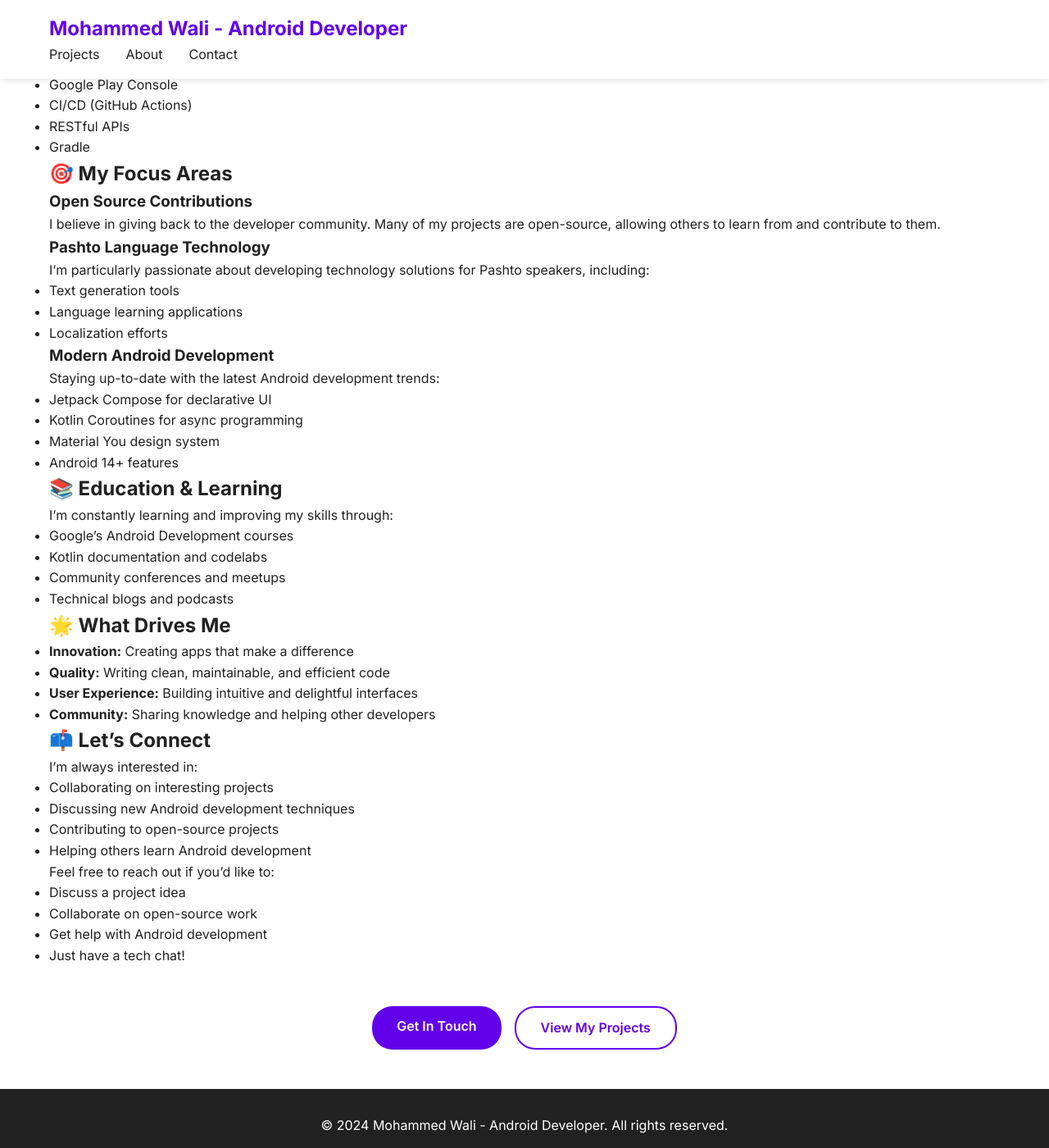
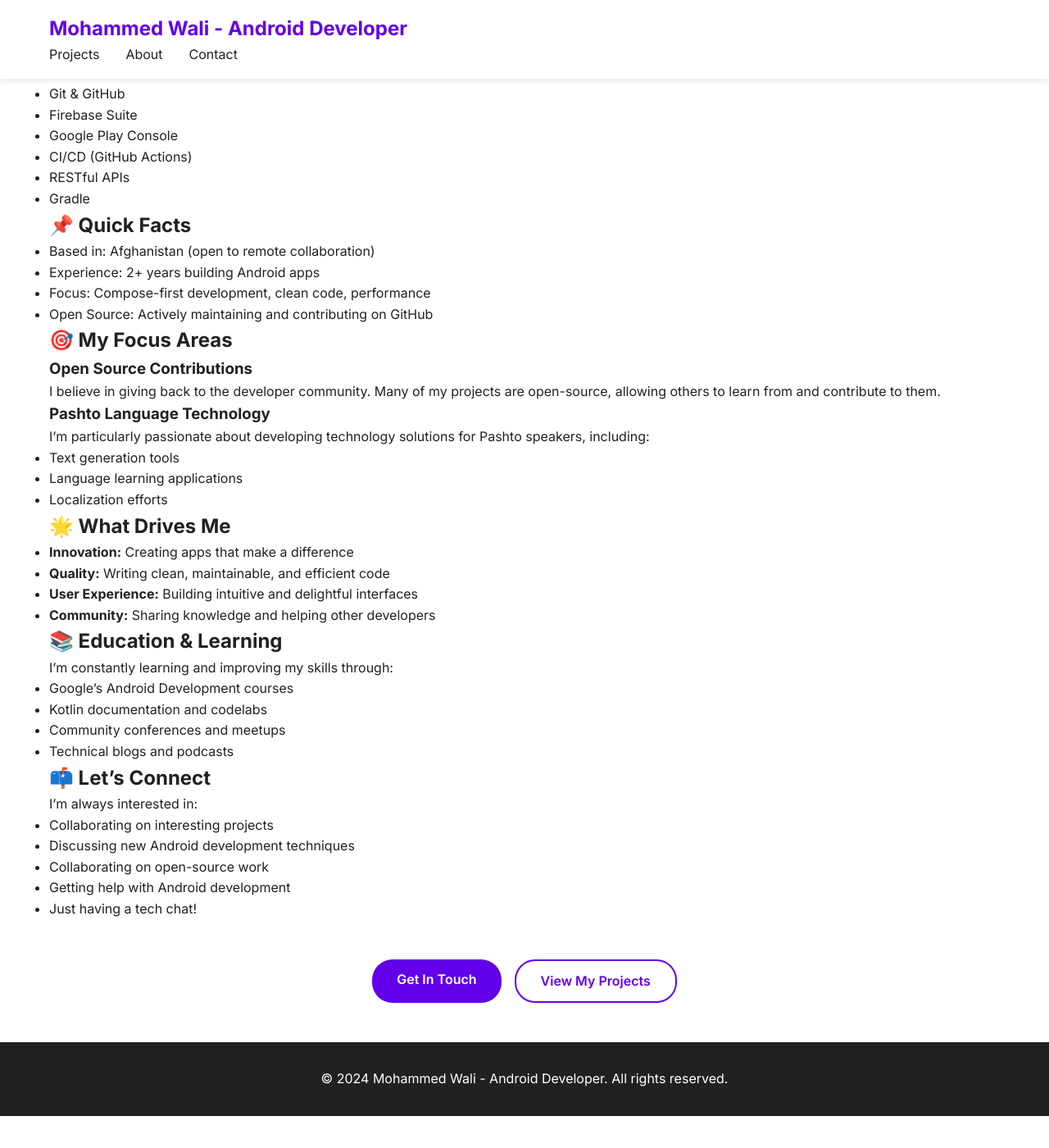
Before and after one commit to waliafghan22/waliafghan22.github.io, a Jekyll site: the page built from about.md, in a window 1280 px wide and 1400 px high, scrolled down 897 px. Shown: the whole window at 82% size. Built offline with Jekyll 4.4.1, drawn with Linux system fonts in a browser that asks for light colours; after the commit the page ends 2258 px from its top, so only the background shows below that; some of the changed text lies outside the part shown.

Commit message:
Update about.md

```diff
--- a/about.md
+++ b/about.md
@@ -8,7 +8,11 @@
 
 <div class="about-container">
   <div class="about-image">
-    <img src="/images/profile.jpg" alt="Mohammed Wali" />
+    <img src="https://avatars.githubusercontent.com/{{ site.github_username }}"
+         alt="Mohammed Wali"
+         loading="lazy"
+         referrerpolicy="no-referrer"
+         onerror="this.onerror=null; this.src='https://ui-avatars.com/api/?name=Mohammed+Wali&background=6200EA&color=fff&size=250';" />
   </div>
 
   <div class="about-content">
@@ -17,6 +21,14 @@
     <p class="lead">
       I'm a passionate <strong>Android Developer</strong> specializing in building beautiful, performant mobile applications using modern Android development tools and practices.
     </p>
+
+    <div class="skill-tags" style="margin: 1rem 0;">
+      <span>Kotlin</span>
+      <span>Jetpack Compose</span>
+      <span>MVVM</span>
+      <span>Coroutines</span>
+      <span>Material 3</span>
+    </div>
   </div>
 </div>
 
@@ -50,6 +62,13 @@
 - RESTful APIs
 - Gradle
 
+## 📌 Quick Facts
+
+- Based in: Afghanistan (open to remote collaboration)
+- Experience: 2+ years building Android apps
+- Focus: Compose-first development, clean code, performance
+- Open Source: Actively maintaining and contributing on GitHub
+
 ## 🎯 My Focus Areas
 
 ### Open Source Contributions
@@ -61,12 +80,12 @@
 - Language learning applications
 - Localization efforts
 
-### Modern Android Development
-Staying up-to-date with the latest Android development trends:
-- Jetpack Compose for declarative UI
-- Kotlin Coroutines for async programming
-- Material You design system
-- Android 14+ features
+## 🌟 What Drives Me
+
+- **Innovation:** Creating apps that make a difference
+- **Quality:** Writing clean, maintainable, and efficient code
+- **User Experience:** Building intuitive and delightful interfaces
+- **Community:** Sharing knowledge and helping other developers
 
 ## 📚 Education & Learning
 
@@ -76,28 +95,16 @@
 - Community conferences and meetups
 - Technical blogs and podcasts
 
-## 🌟 What Drives Me
-
-- **Innovation:** Creating apps that make a difference
-- **Quality:** Writing clean, maintainable, and efficient code
-- **User Experience:** Building intuitive and delightful interfaces
-- **Community:** Sharing knowledge and helping other developers
-
 ## 📫 Let's Connect
 
 I'm always interested in:
 - Collaborating on interesting projects
 - Discussing new Android development techniques
-- Contributing to open-source projects
-- Helping others learn Android development
-
-Feel free to reach out if you'd like to:
-- Discuss a project idea
-- Collaborate on open-source work
-- Get help with Android development
-- Just have a tech chat!
+- Collaborating on open-source work
+- Getting help with Android development
+- Just having a tech chat!
 
 <div class="about-cta">
-  <a href="/#contact" class="btn btn-primary">Get In Touch</a>
-  <a href="/#projects" class="btn btn-secondary">View My Projects</a>
+  <a href="{{ '/#contact' | relative_url }}" class="btn btn-primary">Get In Touch</a>
+  <a href="{{ '/#projects' | relative_url }}" class="btn btn-secondary">View My Projects</a>
 </div>
```
